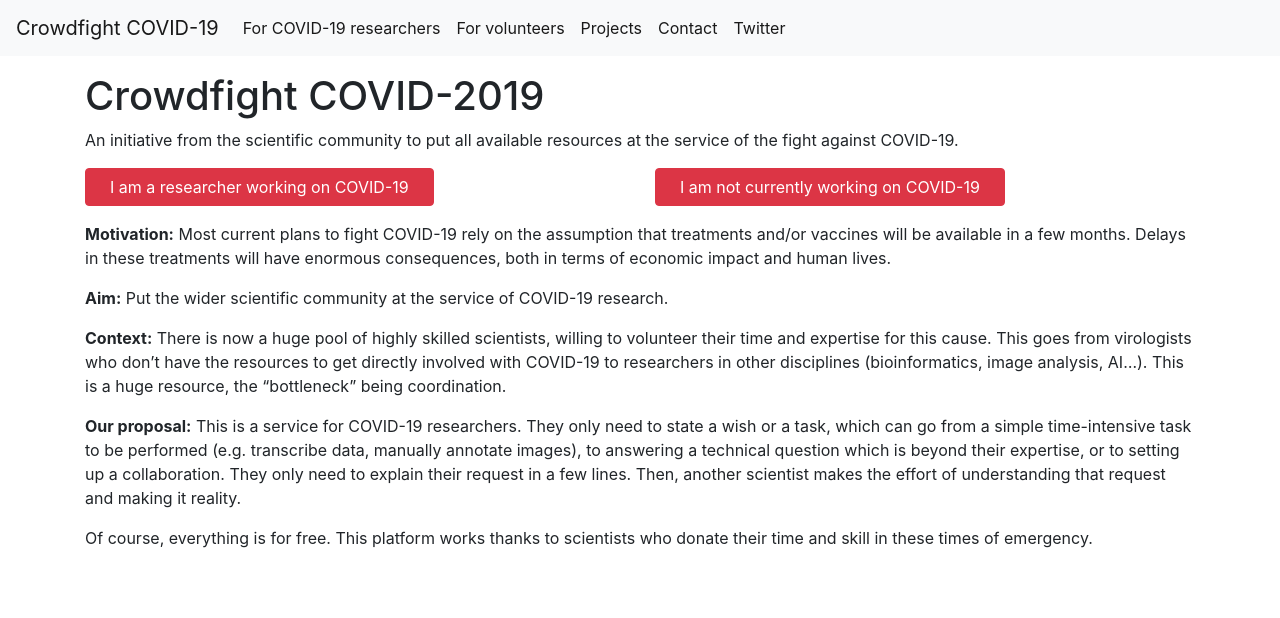
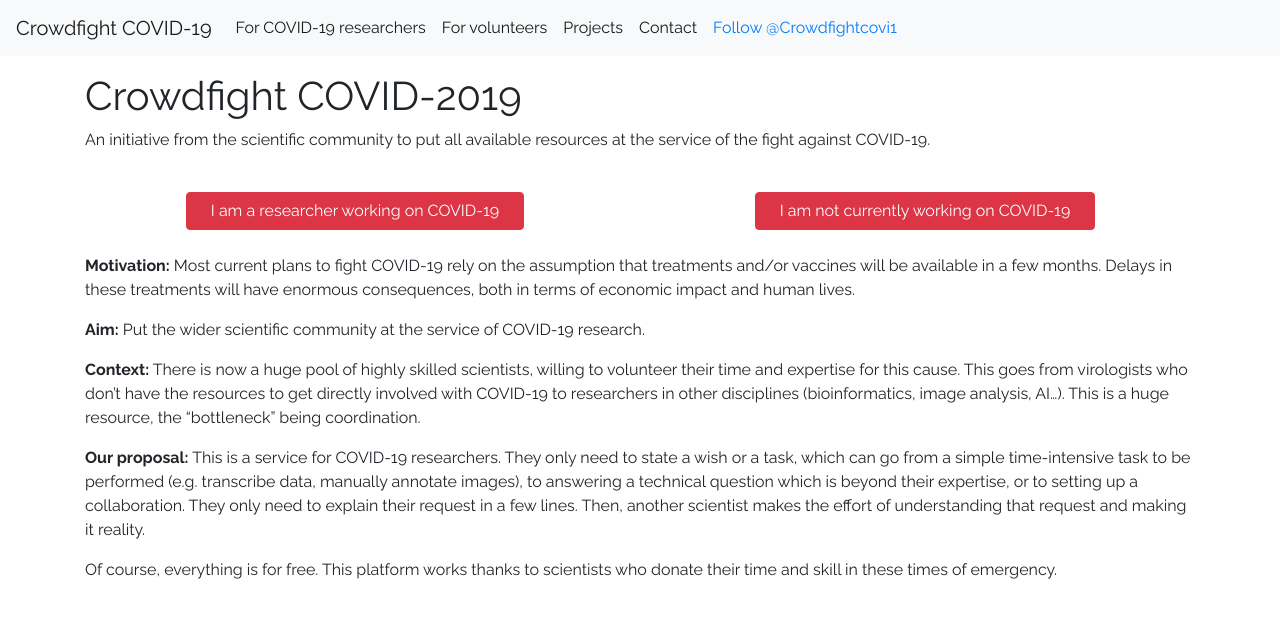
Before and after one commit to crowdfightcovid19/crowdfight-concept, a Jekyll site: the page built from index.md, in a window 1280 px wide. Shown: the top 618 px of the page. Built offline with Jekyll 4.4.1, drawn with Linux system fonts in a browser that asks for light colours; nearby versions of some CDN libraries; comment, search, counter and statistics services are not loaded; our own code applies the rules of GitHub Pages for plain Markdown files.

Commit message:
Small UI fixes

```diff
--- a/_config.yml
+++ b/_config.yml
@@ -25,6 +25,6 @@ navigation:
     - title: Contact
       url: contact/index.html
 
-    - title: Twitter
-      url: https://twitter.com/Crowdfightcovi1
-      is-external: true
+    # - title: Twitter
+    #   url: https://twitter.com/Crowdfightcovi1
+    #   is-external: true
--- a/_includes/navigation.html
+++ b/_includes/navigation.html
@@ -16,6 +16,9 @@
             </li>
             {% endfor %}
 
+            <li class="nav-item active ml-lg-2 d-flex align-items-center">
+                <a href="https://twitter.com/Crowdfightcovi1?ref_src=twsrc%5Etfw" class="twitter-follow-button" data-show-count="false">Follow @Crowdfightcovi1</a><script async src="https://platform.twitter.com/widgets.js" charset="utf-8"></script>
+            </li>
         </ul>
     </div>
 </nav>
--- a/_layouts/default.html
+++ b/_layouts/default.html
@@ -1,10 +1,15 @@
 <!DOCTYPE html>
 <html>
 <head>
+    <meta charset="utf-8">
+    <meta name="viewport" content="width=device-width, initial-scale=1, shrink-to-fit=no">
+
     <title>Crowdfight COVID-19</title>
+
     <link href="https://fonts.googleapis.com/css?family=Raleway:400,700&display=swap" rel="stylesheet">
     <link rel="stylesheet" href="https://stackpath.bootstrapcdn.com/bootstrap/4.4.1/css/bootstrap.min.css" integrity="sha384-Vkoo8x4CGsO3+Hhxv8T/Q5PaXtkKtu6ug5TOeNV6gBiFeWPGFN9MuhOf23Q9Ifjh" crossorigin="anonymous">
     <link rel="stylesheet" href="https://cdnjs.cloudflare.com/ajax/libs/font-awesome/5.12.1/css/all.min.css" integrity="sha256-mmgLkCYLUQbXn0B1SRqzHar6dCnv9oZFPEC1g1cwlkk=" crossorigin="anonymous" />
+    <link href="assets/style.css" rel="stylesheet">
 <head>
 <body>
 
--- /dev/null
+++ b/assets/style.css
@@ -0,0 +1,3 @@
+body {
+    font-family: 'Raleway', sans-serif;
+}
--- a/index.md
+++ b/index.md
@@ -6,11 +6,11 @@ layout: default
 
 <p>An initiative from the scientific community to put all available resources at the service of the fight against COVID-19.</p>
 
-<div class="row my-3">
-    <div class="col">
+<div class="row row-cols-1 row-cols-md-2">
+    <div class="col my-4 d-flex justify-content-center">
         <button type="button" class="btn btn-danger px-4">I am a researcher working on COVID-19</button>
     </div>
-    <div class="col">
+    <div class="col my-4 d-flex justify-content-center">
         <button type="button" class="btn btn-danger px-4">I am not currently working on COVID-19</button>
     </div>
 </div>
```
Also changed, not shown: volunteers.md (+1 -1 lines).
